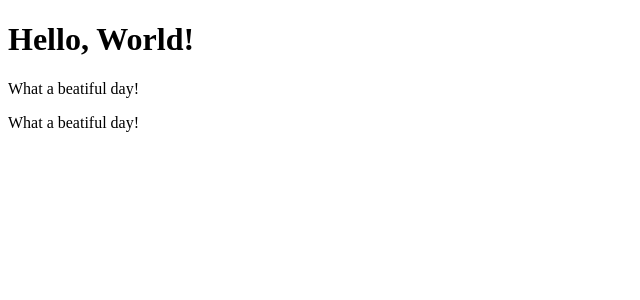
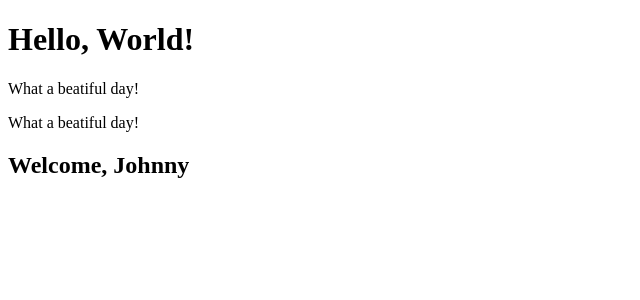
Before and after one commit to Marius0092/react-exercises, a React (Create React App) app: page / in a window 1280 px wide. Shown: the top 300 px of the page, without its empty margins (0-640 px from the left). Built offline with nearby package versions, Linux system fonts and the light colour scheme.

Commit message:
props-01

```diff
--- a/src/App.js
+++ b/src/App.js
@@ -1,11 +1,13 @@
 import React from "react";
 import { Hello } from "./helloWorld";
+import { Welcome } from "./Welcome";
 
 export class App extends React.Component {
     render() {
         return (
             <div>
                 <Hello />
+                <Welcome name = "Johnny" />
             </div>
         )
     }
--- /dev/null
+++ b/src/Welcome.js
@@ -0,0 +1,7 @@
+import React from "react";
+
+export class Welcome extends React.Component {
+    render() {
+        return <h2>Welcome, {this.props.name}</h2>
+    }
+}
```
